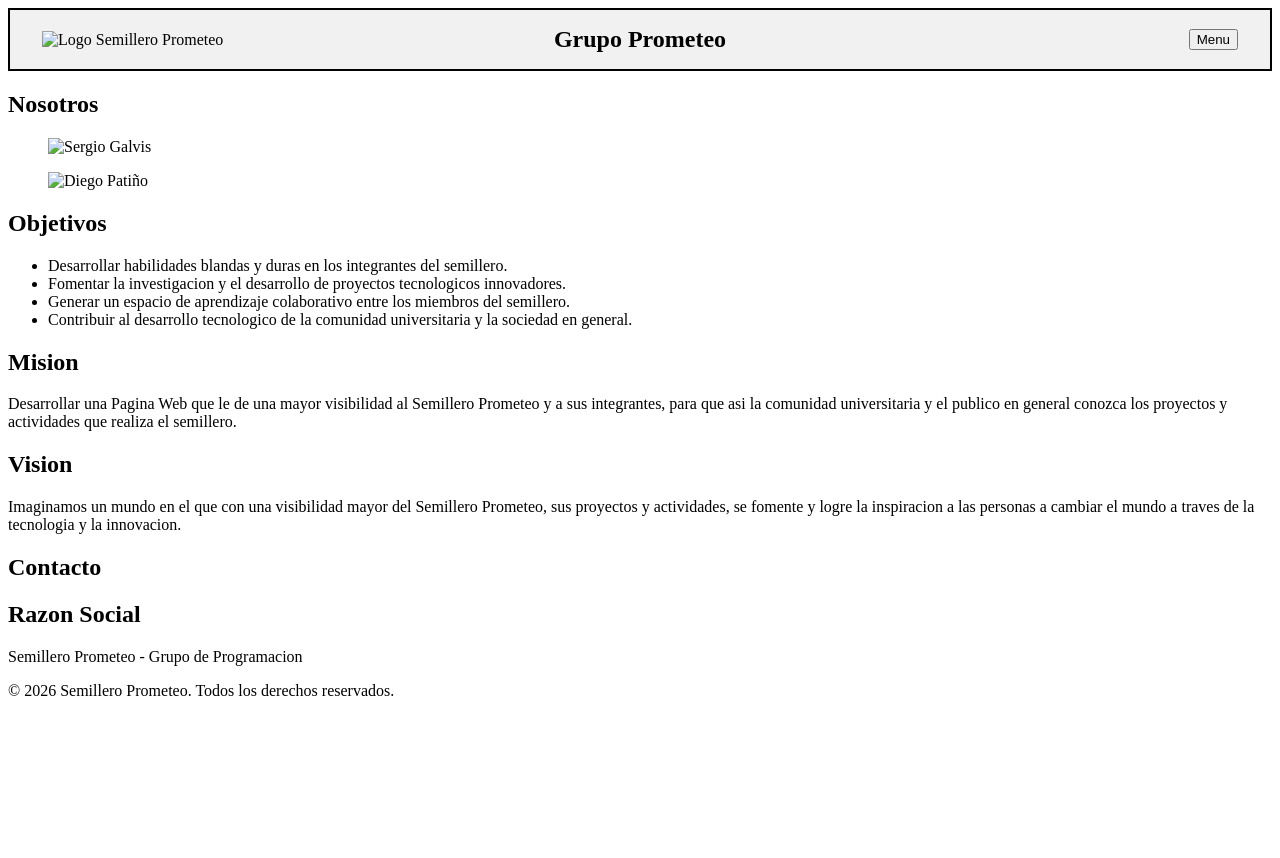
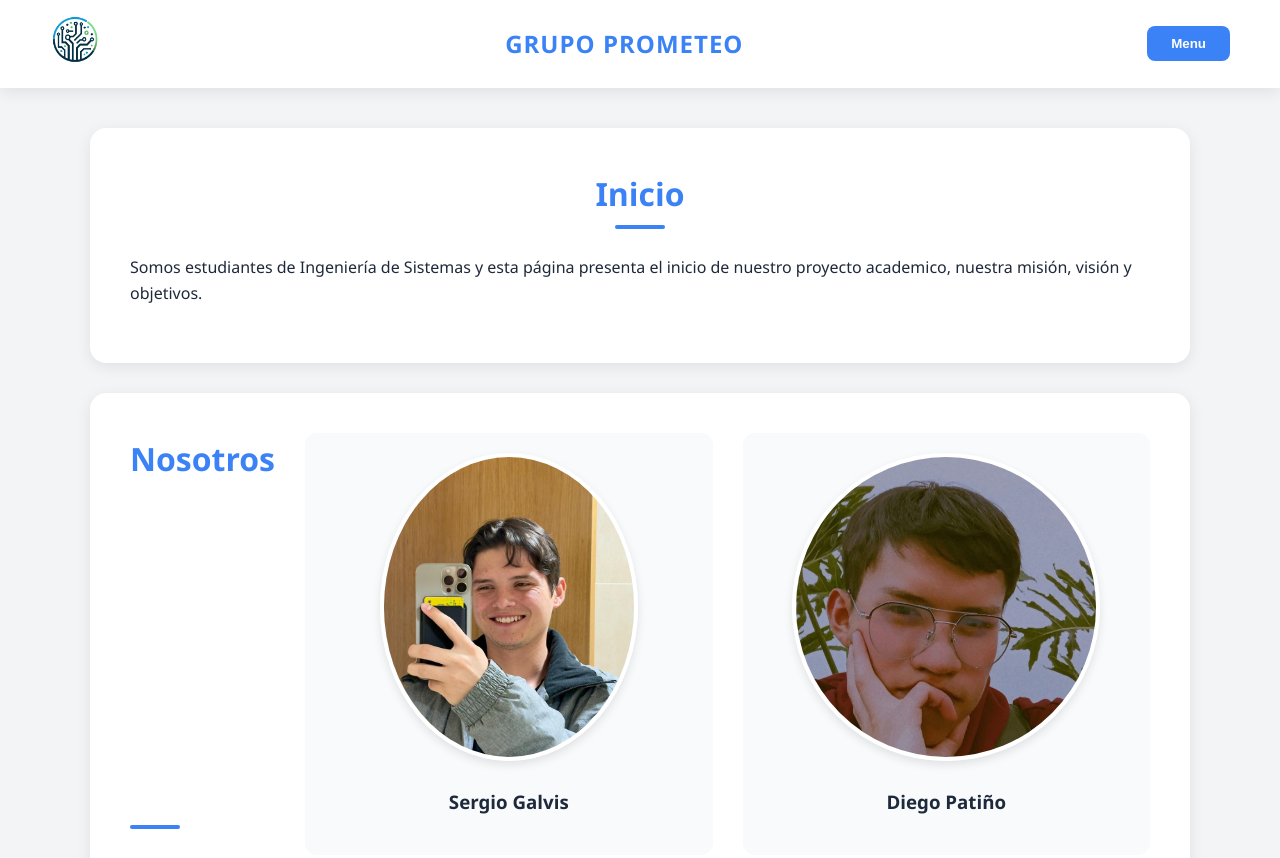
Before and after one commit to Sergio-Full/Pagina-Grupo-Programacion, a plain HTML site: page Index.HTML in a window 1280 px wide. Shown: the top 858 px of the page. Before the commit the page ends 800 px from the top, so only its background shows below. Drawn offline with Linux system fonts and the light colour scheme.

Commit message:
Se terminan de pulir el HTML y CSS, tambien se agrega logo del semillero

```diff
--- a/Index.HTML
+++ b/Index.HTML
@@ -10,7 +10,7 @@
         <header>
     <nav>
         <div class="nav-left">
-            <img src="Imagenes/Logo.png" alt="Logo Semillero Prometeo">
+            <img src="logopequeno.png" alt="Logo Semillero Prometeo">
         </div>
         <div class="nav-center">
 
@@ -19,13 +19,13 @@
                 <div class="nav-right dropdown">
                 <button>Menu</button>
                     <div class="dropdown-options">
-                        <a href="#">Inicio</a>
-                        <a href="#">Nosotros</a>
-                        <a href="#">Objetivos</a>
-                        <a href="#">Mision</a>
-                        <a href="#">Vision</a>
-                        <a href="#">Contacto</a>
-                        <a href="#">Razon Social</a>
+                        <a href="#Inicio">Inicio</a>
+                        <a href="#Nosotros">Nosotros</a>
+                        <a href="#Objetivos">Objetivos</a>
+                        <a href="#Mision">Mision</a>
+                        <a href="#Vision">Vision</a>
+                        <a href="#Contacto">Contacto</a>
+                        <a href="#Razon-Social">Razon Social</a>
                     </div>
                  </div>
     </nav>
@@ -33,22 +33,26 @@
 
     <main>
         <section class="Inicio">
-
+            <h2>Inicio</h2>
+            <p>
+                Somos estudiantes de Ingeniería de Sistemas y esta página presenta
+                el inicio de nuestro proyecto academico, nuestra misión, visión y objetivos.
+            </p>
         </section>
 
-        <section class="Nosotros">
+        <section id="Nosotros">
             <h2>Nosotros</h2>
-            <figure class="Sergio Galvis">
-                <img src="" alt="Sergio Galvis">
-                <figcaption></figcaption>
-            </figure>
-            <figure class="Diego Patiño">
-                <img src="" alt="Diego Patiño">
-                <figcaption></figcaption>
-            </figure>
+            <div class="nosotros-sergio">
+                <img src="SergioGalvis.jpeg" alt="Sergio Galvis" width="250" height="300">
+                <h3 id="SergioGalvis">Sergio Galvis</h3>
+            </div>
+            <div class="nosotros-diego">
+                <img src="DiegoPatiño.jpeg" alt="Diego Patiño" width="300" height="300">
+                <h3 id="DiegoPatiño">Diego Patiño</h3>
+            </div>
         </section>
 
-        <section class="Objetivos">
+        <section id="Objetivos">
             <h2>Objetivos</h2>
             <ul>
                 <li>Desarrollar habilidades blandas y duras en los integrantes del semillero.</li>
@@ -59,7 +63,7 @@
         </section>
 
 
-        <section class="Mision">
+        <section id="Mision">
             <h2>Mision</h2>
             <p>Desarrollar una Pagina Web que le de una mayor visibilidad al Semillero Prometeo
                 y a sus integrantes, para que asi la comunidad universitaria y el publico en general
@@ -67,7 +71,7 @@
             </p>
         </section>
 
-        <section class="Vision">
+        <section id="Vision">
             <h2>Vision</h2>
             <p>Imaginamos un mundo en el que con una visibilidad mayor del Semillero Prometeo, sus proyectos y actividades,
                 se fomente y logre la inspiracion a las personas a cambiar el mundo a traves de la tecnologia y la innovacion.
@@ -76,14 +80,26 @@
 
         <section class="Contacto">
             <h2>Contacto</h2>
-            <form>
+            <div class="contenedor-contacto">
 
-            </form>
+                <div class="contacto-estudiante">
+                <h3>Sergio Galvis</h3>
+                <p><strong>Correo:</strong> sergioe-galvism@unilibre.edu.co</p>
+                <p><strong>Teléfono:</strong> +57 310 745 13 17</p>
+                </div>
+
+                <div class="contacto-estudiante">
+                <h3>Diego Patiño</h3>
+                <p><strong>Correo:</strong>diegol-patinof@unilibre.edu.co</p>
+                <p><strong>Teléfono:</strong> +57 319 357 23 36</p>
+                </div>
+
+            </div>
         </section>
 
-        <section class="Razon-Social">
+        <section id="Razon-Social">
             <h2>Razon Social</h2>
-            <p>Semillero Prometeo - Grupo de Programacion</p>
+            <p>Semillero Prometeo - Universidad Libre</p>
         </section>
     </main>
 
--- a/Styles.css
+++ b/Styles.css
@@ -1,43 +1,243 @@
+:root {
+    --primary-color: #3b82f6;
+    --secondary-color: #1e293b;
+    --bg-body: #f3f4f6;
+    --bg-card: #ffffff;
+    --shadow: 0 4px 15px rgba(0, 0, 0, 0.08);
+    --border-radius: 16px;
+}
+
+body {
+    margin: 0;
+    font-family: 'Segoe UI', Roboto, Helvetica, Arial, sans-serif;
+    background-color: var(--bg-body);
+    color: var(--secondary-color);
+    line-height: 1.6;
+}
+
+main {
+    max-width: 1100px;
+    margin: 40px auto;
+    padding: 0 20px;
+}
+
 header {
-    width: 100%;
+    background-color: white;
+    box-shadow: var(--shadow);
+    position: sticky;
+    top: 0;
+    z-index: 1000;
 }
+
 nav {
     display: flex;
-    flex-direction: row;
     align-items: center;
     justify-content: space-between;
-    padding: 16px 32px;
+    padding: 15px 50px;
+    max-width: 1200px;
+    margin: 0 auto;
 }
-.nav-left,
-.nav-center,
-.nav-right {
-    flex: 1;
+
+.nav-left img {
+    height: 50px;
+    transition: transform 0.3s;
 }
-.nav-center{
-    text-align: center;
+
+.nav-left img:hover {
+    transform: scale(1.05);
 }
-.nav-center h1{
+
+.nav-center h1 {
+    font-size: 1.5rem;
+    color: var(--primary-color);
     margin: 0;
+    text-transform: uppercase;
+    letter-spacing: 1px;
 }
-.nav-left img{
-    height: 40px;
+
+.dropdown {
+    position: relative;
 }
-.nav-right {
-    display: flex;
-    justify-content: flex-end;
+
+.dropdown button {
+    background-color: var(--primary-color);
+    color: white;
+    padding: 10px 24px;
+    border: none;
+    border-radius: 8px;
+    font-weight: 600;
+    cursor: pointer;
+    transition: background 0.3s;
 }
+
+.dropdown button:hover {
+    background-color: #4338ca;
+}
+
 .dropdown-options {
     display: none;
-    padding: 8px 16px;
     position: absolute;
+    right: 0;
+    background-color: white;
+    min-width: 180px;
+    box-shadow: var(--shadow);
+    border-radius: 8px;
+    overflow: hidden;
+    margin-top: 10px;
 }
+
+.dropdown-options a {
+    color: var(--secondary-color);
+    padding: 12px 16px;
+    text-decoration: none;
+    display: block;
+    transition: background 0.2s;
+}
+
+.dropdown-options a:hover {
+    background-color: #f1f5f9;
+    color: var(--primary-color);
+}
+
 .dropdown:hover .dropdown-options {
     display: block;
 }
-.dropdown {
+
+section {
+    background-color: var(--bg-card);
+    margin-bottom: 30px;
+    padding: 40px;
+    border-radius: var(--border-radius);
+    box-shadow: var(--shadow);
+}
+
+h2 {
+    color: var(--primary-color);
+    font-size: 2rem;
+    margin-top: 0;
     position: relative;
+    padding-bottom: 10px;
 }
-nav {
-    background-color: #f1f1f1; /* fondo del header */
-    border: 2px solid black;
+
+h2::after {
+    content: '';
+    width: 50px;
+    height: 4px;
+    background: var(--primary-color);
+    position: absolute;
+    bottom: 0;
+    left: 0;
+    border-radius: 2px;
 }
+
+.Inicio h2
+, .Contacto h2
+, #Objetivos h2
+, #Razon-Social h2 {
+    text-align: center;
+}
+
+.Inicio h2::after
+, .Contacto h2::after
+, #Objetivos h2::after
+, #Razon-Social h2::after {
+    left: 50%;
+    transform: translateX(-50%);
+}
+
+#Nosotros {
+    display: flex;
+    gap: 30px;
+    justify-content: center;
+    flex-wrap: wrap;
+}
+
+.nosotros-sergio, .nosotros-diego {
+    background: #f8fafc;
+    padding: 20px;
+    border-radius: 12px;
+    text-align: center;
+    flex: 1;
+    min-width: 250px;
+    transition: transform 0.3s;
+}
+
+.nosotros-sergio:hover, .nosotros-diego:hover {
+    transform: translateY(-5px);
+}
+
+#Nosotros img {
+    border-radius: 50%;
+    object-fit: cover;
+    border: 4px solid white;
+    box-shadow: 0 4px 10px rgba(0,0,0,0.1);
+}
+
+#Mision, #Vision {
+    display: inline-block;
+    vertical-align: top;
+    width: calc(50% - 20px);
+    box-sizing: border-box;
+}
+
+@media (max-width: 768px) {
+    #Mision, #Vision { width: 100%; margin: 10px 0; }
+}
+
+#Objetivos {
+    background-color: #1e293b;
+    color: white;
+}
+
+#Objetivos h2 {
+    color: black;
+}
+
+#Objetivos ul {
+    list-style: none;
+    padding: 0;
+    max-width: 700px;
+    margin: 20px auto;
+    color: black;
+}
+
+#Objetivos li {
+    background: rgba(255, 255, 255, 0.1);
+    margin-bottom: 10px;
+    padding: 15px;
+    border-radius: 8px;
+    border-left: 4px solid var(--primary-color);
+}
+
+.contenedor-contacto {
+    display: flex;
+    justify-content: center;
+    gap: 40px;
+    flex-wrap: wrap;
+    margin-top: 30px;
+}
+
+.contacto-estudiante {
+    background: #f1f5f9;
+    padding: 25px;
+    border-radius: 12px;
+    width: 300px;
+    text-align: left;
+}
+
+.contacto-estudiante h3 {
+    margin-top: 0;
+    color: var(--primary-color);
+}
+footer {
+    background-color: var(--secondary-color);
+    color: #94a3b8;
+    text-align: center;
+    padding: 30px 0;
+    margin-top: 50px;
+}
+
+#Objetivos, #Razon-Social {
+    text-align: center;
+    background-color: var(--bg-card);
+}
```
Also changed, not shown: DiegoPatiño.jpeg (added), SergioGalvis.jpeg (added), logopequeno.png (added).
